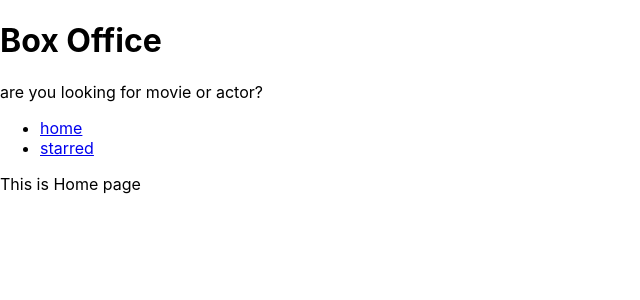
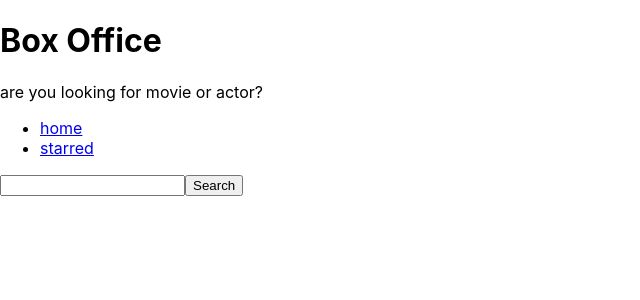
Before and after one commit to NareshPochamoni/Box-off.., a React (Create React App) app: page / in a window 1280 px wide. Shown: the top 300 px of the page, without its empty margins (0-640 px from the left). Built offline with nearby package versions, Linux system fonts and the light colour scheme.

Commit message:
API fetch

```diff
--- a/src/pages/Home.js
+++ b/src/pages/Home.js
@@ -1,11 +1,33 @@
 /* eslint-disable react/function-component-definition */
-import React from 'react'
+import React,{useState} from 'react'
 import MainPageLayout from '../components/MainPageLayout'
 
 const Home = () => {
+
+    const [input,setInput]=useState('');
+
+    const onInputChange=(ev)=>{
+        setInput(ev.target.value);
+    }
+    const onSearch=()=>{
+        fetch(`https://api.tvmaze.com/search/shows?q=${input}`).then(r =>r.json()).then(results=>{
+            console.log(results);
+        });
+    }
+
+    const onKeyDown=(ev)=>{
+        if(ev.keyCode===13)
+        {
+            onSearch();
+        }
+
+
+    }
     return (
         <MainPageLayout>
-            This is Home page
+            <input type="text" onChange={onInputChange} onKeyDown={onKeyDown} value={input}/>
+            <button type="button" onClick={onSearch} >Search</button>
+
         </MainPageLayout>
     )
 }
```
